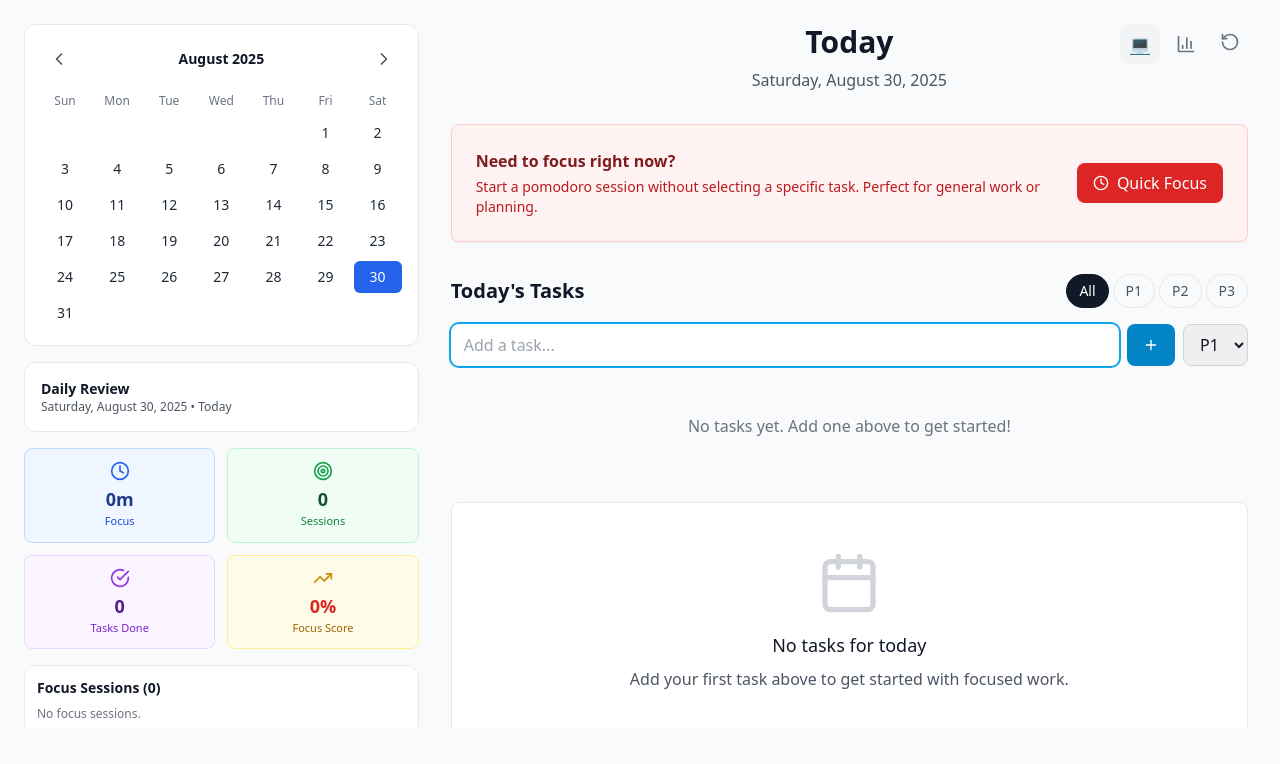
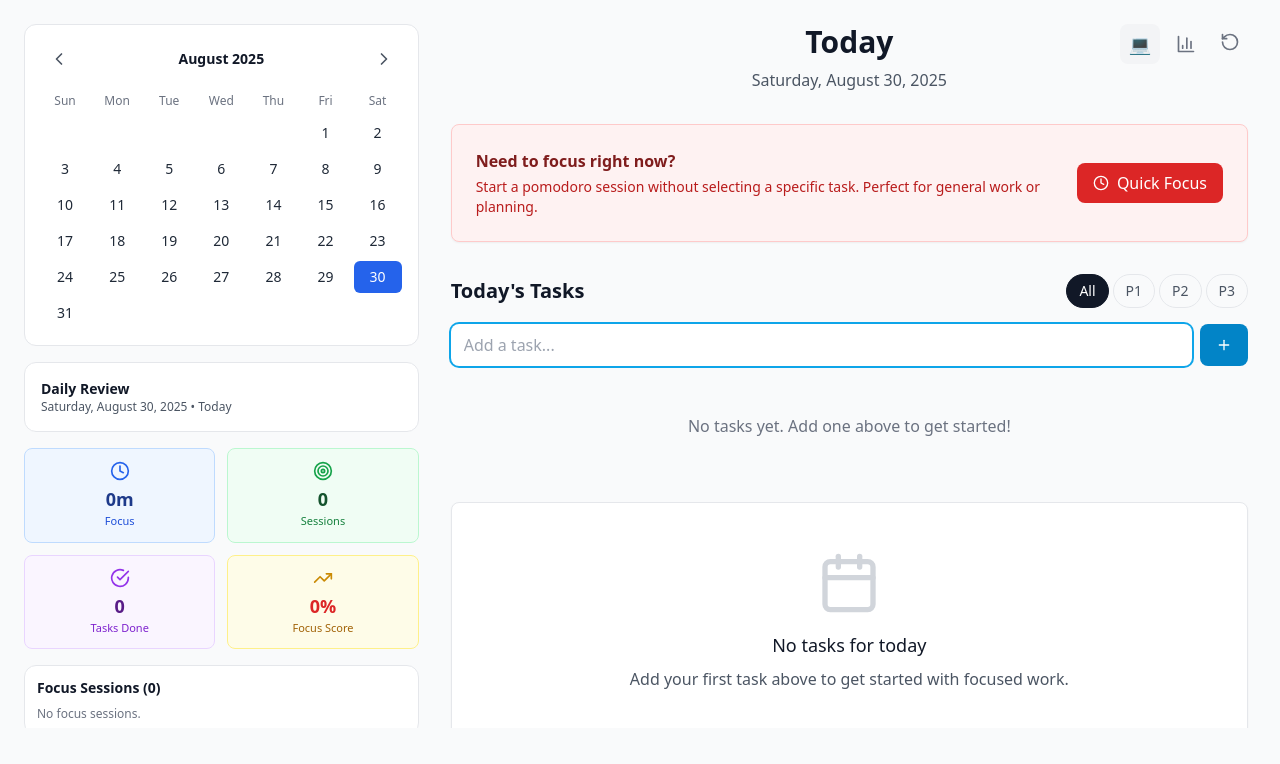
Before and after one commit to kengboonang/claude-code-task-list, a React (Vite) app in the folder claude/: page / in a window 1280 px wide. Shown: the top 764 px of the page. Built offline with nearby package versions, Linux system fonts and the light colour scheme.

Commit message:
feat: remove dropdown priority

```diff
--- a/claude/src/components/DailyReviewPanel.tsx
+++ b/claude/src/components/DailyReviewPanel.tsx
@@ -3,6 +3,7 @@ import { useMemo, useState } from 'react'
 import type { Session, Task } from '../types'
 import Calendar from './Calendar'
 import CompletedTasksModal from './CompletedTasksModal'
+import { TodaySessionsModal } from './TodaySessionsModal'
 
 /**
  * Format a Date into YYYY-MM-DD in local time (not UTC)
@@ -44,7 +45,6 @@ interface DailyReviewPanelProps {
   sessions: Session[]
   onUpdateTask: (id: string, updates: Partial<Task>) => void
   onDeleteTask: (id: string) => void
-  onFocusCardClick: () => void
   className?: string
 }
 
@@ -52,9 +52,10 @@ interface DailyReviewPanelProps {
  * Sidebar version of DailyReview (non-modal) with a calendar on top.
  * Clicking on calendar dates switches the selected day and updates the summary.
  */
-export default function DailyReviewPanel({ tasks, sessions, onUpdateTask, onDeleteTask, onFocusCardClick, className }: DailyReviewPanelProps) {
+export default function DailyReviewPanel({ tasks, sessions, onUpdateTask, onDeleteTask, className }: DailyReviewPanelProps) {
   const [selectedDateKey, setSelectedDateKey] = useState<string>(toLocalDateKey(new Date()))
-const [showCompletedModal, setShowCompletedModal] = useState(false)
+  const [showCompletedModal, setShowCompletedModal] = useState(false)
+  const [showTodaySessionsModal, setShowTodaySessionsModal] = useState(false)
 
   const daily = useMemo(() => {
     const date = selectedDateKey
@@ -112,7 +113,7 @@ const [showCompletedModal, setShowCompletedModal] = useState(false)
       <div className="grid grid-cols-2 gap-3">
         <div
           className="bg-blue-50 dark:bg-blue-900/20 rounded-lg p-3 text-center border border-blue-200 dark:border-blue-800 cursor-pointer hover:shadow-md transition-shadow"
-          onClick={onFocusCardClick}
+          onClick={() => setShowTodaySessionsModal(true)}
           title="View focus sessions"
         >
           <Clock className="w-5 h-5 text-blue-600 dark:text-blue-300 mx-auto mb-1" />
@@ -221,7 +222,7 @@ const [showCompletedModal, setShowCompletedModal] = useState(false)
           </div>
         )}
       </div>
-      </div>
+    </div>
     {showCompletedModal && (
       <CompletedTasksModal
         tasks={daily.completedTasks}
@@ -231,6 +232,12 @@ const [showCompletedModal, setShowCompletedModal] = useState(false)
         onClose={() => setShowCompletedModal(false)}
       />
     )}
-    </div>
+    {showTodaySessionsModal && (
+      <TodaySessionsModal
+        isOpen={showTodaySessionsModal}
+        onClose={() => setShowTodaySessionsModal(false)}
+      />
+    )}
+  </div>
   )
 }
--- a/claude/src/components/TaskForm.tsx
+++ b/claude/src/components/TaskForm.tsx
@@ -1,6 +1,6 @@
 import { Plus, X } from 'lucide-react'
 import React, { useState } from 'react'
-import type { Task, TaskPriority } from '../types'
+import type { Task } from '../types'
 
 interface TaskFormProps {
   onSubmit: (task: Omit<Task, 'id' | 'created_at' | 'updated_at'>) => void
@@ -12,7 +12,7 @@ interface TaskFormProps {
 export function TaskForm({ onSubmit, onCancel, initialData, isQuickAdd = false }: TaskFormProps) {
   const [title, setTitle] = useState(initialData?.title || '')
   const [notes, setNotes] = useState(initialData?.notes || '')
-  const [priority, setPriority] = useState<TaskPriority>(initialData?.priority || (isQuickAdd ? 'P1' : 'P2'))
+  // Remove priority state
   const [estimatePomos, setEstimatePomos] = useState(initialData?.estimate_pomos?.toString() || '')
   const [tags, setTags] = useState(initialData?.tags?.join(', ') || '')
 
@@ -23,7 +23,7 @@ export function TaskForm({ onSubmit, onCancel, initialData, isQuickAdd = false }
     onSubmit({
       title: title.trim(),
       notes: notes.trim() || undefined,
-      priority,
+      priority: 'P1', // Set default priority to P1
       estimate_pomos: estimatePomos ? parseInt(estimatePomos) : undefined,
       tags: tags.split(',').map(tag => tag.trim()).filter(Boolean),
       status: 'todo',
@@ -36,7 +36,7 @@ export function TaskForm({ onSubmit, onCancel, initialData, isQuickAdd = false }
       setNotes('')
       setEstimatePomos('')
       setTags('')
-      setPriority('P1')
+      // Remove setPriority('P1')
     }
   }
 
@@ -58,16 +58,7 @@ export function TaskForm({ onSubmit, onCancel, initialData, isQuickAdd = false }
         >
           <Plus className="w-4 h-4" />
         </button>
-        <select
-          value={priority}
-          onChange={(e) => setPriority(e.target.value as TaskPriority)}
-          className="px-3 py-2 border border-gray-300 dark:border-gray-600 dark:bg-gray-800 dark:text-gray-100 rounded-lg focus:outline-none focus:ring-2 focus:ring-primary-500 focus:border-transparent"
-          title="Priority"
-        >
-          <option value="P1">P1</option>
-          <option value="P2">P2</option>
-          <option value="P3">P3</option>
-        </select>
+        {/* Remove priority dropdown */}
       </form>
     )
   }
@@ -112,22 +103,6 @@ export function TaskForm({ onSubmit, onCancel, initialData, isQuickAdd = false }
           />
         </div>
 
-        <div className="grid grid-cols-2 gap-4">
-          <div>
-            <label className="block text-sm font-medium text-gray-700 dark:text-gray-300 mb-1">
-              Priority
-            </label>
-            <select
-              value={priority}
-              onChange={(e) => setPriority(e.target.value as TaskPriority)}
-              className="w-full px-3 py-2 border border-gray-300 dark:border-gray-600 dark:bg-gray-800 dark:text-gray-100 rounded-lg focus:outline-none focus:ring-2 focus:ring-primary-500 focus:border-transparent"
-            >
-              <option value="P1">P1 - High</option>
-              <option value="P2">P2 - Medium</option>
-              <option value="P3">P3 - Low</option>
-            </select>
-          </div>
-
         <div>
           <label className="block text-sm font-medium text-gray-700 dark:text-gray-300 mb-1">
             Estimate (Pomodoros)
@@ -140,7 +115,6 @@ export function TaskForm({ onSubmit, onCancel, initialData, isQuickAdd = false }
             max="20"
             className="w-full px-3 py-2 border border-gray-300 dark:border-gray-600 dark:bg-gray-800 dark:text-gray-100 rounded-lg focus:outline-none focus:ring-2 focus:ring-primary-500 focus:border-transparent"
           />
-          </div>
         </div>
 
         <div>
--- a/claude/src/components/TodayView.tsx
+++ b/claude/src/components/TodayView.tsx
@@ -133,6 +133,14 @@ export function TodayView({
     }
   }
 
+  const handleCreateTask = (task: Omit<Task, 'id' | 'created_at' | 'updated_at'>) => {
+    const newTask = {
+      ...task,
+      priority: priorityFilter === 'All' ? 'P1' : priorityFilter,
+    }
+    onCreateTask(newTask)
+  }
+
   return (
     <div className="max-w-7xl mx-auto p-6 lg:h-[calc(100vh-3rem)] lg:flex lg:flex-col">
         <div className="grid grid-cols-1 lg:grid-cols-12 gap-6 lg:flex-1 lg:min-h-0">
@@ -144,7 +152,6 @@ export function TodayView({
             sessions={sessions}
             onUpdateTask={onUpdateTask}
             onDeleteTask={onDeleteTask}
-            onFocusCardClick={() => setShowFocusSessionsModal(true)}
           />
         </aside>
 
@@ -362,7 +369,7 @@ export function TodayView({
 
             <TaskList
               tasks={filteredTasks}
-              onCreateTask={onCreateTask}
+              onCreateTask={handleCreateTask}
               onUpdateTask={onUpdateTask}
               onDeleteTask={onDeleteTask}
               onSetMIT={onSetMIT}
```
Lines whose indentation alone changed are shown as unchanged.
